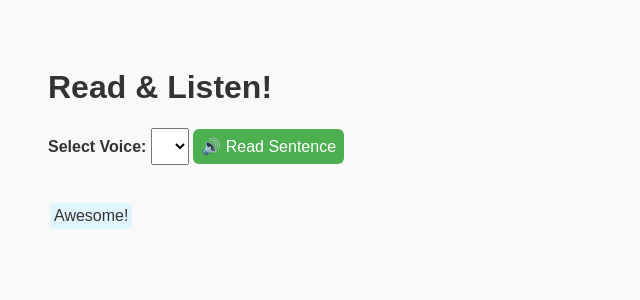
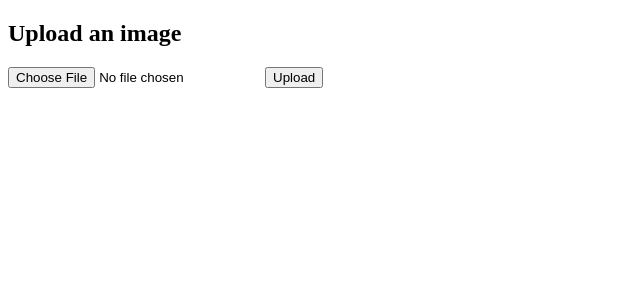
Before and after one commit to Faizan-Ali999/SayTheWord, a Flask app: page / in a window 1280 px wide. Shown: the top 300 px of the page, without its empty margins (0-640 px from the left). Run offline with Flask 3, Linux system fonts and the light colour scheme; lists and menus that the app fills with data are empty.

Commit message:
Add V2: Support local image upload with clickable OCR text

```diff
--- a/app.py
+++ b/app.py
@@ -1,11 +1,43 @@
-from flask import Flask, render_template
+from flask import Flask, render_template, request
+import pytesseract
+from PIL import Image
+import os
+import json
+
+pytesseract.pytesseract.tesseract_cmd = r'C:\Program Files\Tesseract-OCR\tesseract.exe'
 
 app = Flask(__name__)
+UPLOAD_FOLDER = 'static/uploads'
+app.config['UPLOAD_FOLDER'] = UPLOAD_FOLDER
 
-@app.route('/')
+@app.route('/', methods=['GET', 'POST'])
 def index():
-    book_text = "Awesome! "
-    return render_template('index.html', text=book_text)
+    text = ""
+    boxes = []
+    filename = ""
+    if request.method == 'POST':
+        image = request.files['image']
+        filename = image.filename
+        path = os.path.join(app.config['UPLOAD_FOLDER'], filename)
+        image.save(path)
+
+        img = Image.open(path)
+
+        # Extract text and word-level box info
+        data = pytesseract.image_to_data(img, output_type=pytesseract.Output.DICT)
+        n_boxes = len(data['level'])
+        for i in range(n_boxes):
+            if int(data['conf'][i]) > 60:  # Confidence threshold
+                word_info = {
+                    'text': data['text'][i],
+                    'left': data['left'][i],
+                    'top': data['top'][i],
+                    'width': data['width'][i],
+                    'height': data['height'][i]
+                }
+                boxes.append(word_info)
+
+    return render_template('index.html', filename=filename, boxes=json.dumps(boxes))
 
 if __name__ == '__main__':
     app.run(debug=True)
--- a/requirements.txt
+++ b/requirements.txt
@@ -1 +1,4 @@
 flask
+pytesseract
+Pillow
+opencv-python
--- a/templates/index.html
+++ b/templates/index.html
@@ -1,109 +1,61 @@
 <!DOCTYPE html>
-<html lang="en">
+<html>
 <head>
-  <meta charset="UTF-8">
-  <title>Kids Book Reader</title>
-  <link rel="stylesheet" href="{{ url_for('static', filename='style.css') }}">
+    <title>Clickable Image Text</title>
     <style>
-    span {
-      cursor: pointer;
-      background-color: #e1f5fe;
-      padding: 4px;
-      margin: 2px;
-      border-radius: 4px;
+        .image-container {
+            position: relative;
             display: inline-block;
         }
 
-    span:hover {
-      background-color: #81d4fa;
-    }
-
-    select, button {
-      margin-bottom: 20px;
-      padding: 8px;
-      font-size: 16px;
-    }
-
-    button {
-      background-color: #4CAF50;
-      color: white;
-      border: none;
-      border-radius: 6px;
+        .word-box {
+            position: absolute;
+            border: 1px solid rgba(0, 0, 255, 0.3);
+            background-color: rgba(255, 255, 255, 0.2);
             cursor: pointer;
-    }
-
-    button:hover {
-      background-color: #45a049;
         }
     </style>
 </head>
 <body>
-  <h1>Read & Listen!</h1>
+    <h2>Upload an image</h2>
+    <form method="post" enctype="multipart/form-data">
+        <input type="file" name="image" required>
+        <input type="submit" value="Upload">
+    </form>
 
-  <!-- Voice selection -->
-  <label for="voiceSelect"><strong>Select Voice:</strong></label>
-  <select id="voiceSelect"></select>
+    {% if filename %}
+    <h3>Click on a word to hear it:</h3>
+    <div class="image-container">
+        <img src="{{ url_for('static', filename='uploads/' + filename) }}" id="uploadedImage">
+        <!-- Word Overlays -->
+        <script>
+            const boxes = JSON.parse(`{{ boxes | safe }}`);
+            const container = document.querySelector('.image-container');
+            const img = document.getElementById('uploadedImage');
 
-  <!-- Read full sentence button -->
-  <button onclick="readFullSentence()">🔊 Read Sentence</button>
+            img.onload = () => {
+                const scaleX = img.width / img.naturalWidth;
+                const scaleY = img.height / img.naturalHeight;
 
-  <p id="book-text">
-    {% for word in text.split() %}
-      <span onclick="speak(this.innerText)">{{ word }}</span>
-    {% endfor %}
-  </p>
+                boxes.forEach(box => {
+                    const div = document.createElement('div');
+                    div.className = 'word-box';
+                    div.style.left = (box.left * scaleX) + 'px';
+                    div.style.top = (box.top * scaleY) + 'px';
+                    div.style.width = (box.width * scaleX) + 'px';
+                    div.style.height = (box.height * scaleY) + 'px';
+                    div.title = box.text;
 
-  <script>
-    let voices = [];
-    let selectedVoice = null;
+                    div.onclick = () => {
+                        const utter = new SpeechSynthesisUtterance(box.text);
+                        speechSynthesis.speak(utter);
+                    };
 
-    function populateVoiceList() {
-      voices = window.speechSynthesis.getVoices();
-
-      const voiceSelect = document.getElementById('voiceSelect');
-      voiceSelect.innerHTML = ''; // Clear old options
-
-      voices.forEach((voice, index) => {
-        const option = document.createElement('option');
-        option.value = index;
-        option.textContent = `${voice.name} (${voice.lang})`;
-        voiceSelect.appendChild(option);
-
-        if (
-          voice.name.includes("Google UK English Female") ||
-          voice.name.includes("Google US English") ||
-          voice.name.includes("Microsoft Zira")
-        ) {
-          voiceSelect.selectedIndex = index;
-          selectedVoice = voice;
-        }
+                    container.appendChild(div);
                 });
-    }
-
-    function speak(text) {
-      const clean = text.replace(/[.,!?]/g, "");
-      const msg = new SpeechSynthesisUtterance(clean);
-      if (selectedVoice) msg.voice = selectedVoice;
-      msg.rate = 0.85;
-      window.speechSynthesis.speak(msg);
-    }
-
-    function readFullSentence() {
-      const textContainer = document.getElementById('book-text');
-      const fullText = textContainer.innerText;
-      const clean = fullText.replace(/\s+/g, ' ').replace(/[.,!?]/g, "");
-      const msg = new SpeechSynthesisUtterance(clean);
-      if (selectedVoice) msg.voice = selectedVoice;
-      msg.rate = 0.85;
-      window.speechSynthesis.speak(msg);
-    }
-
-    document.getElementById('voiceSelect').addEventListener('change', function () {
-      selectedVoice = voices[this.value];
-    });
-
-    populateVoiceList();
-    window.speechSynthesis.onvoiceschanged = populateVoiceList;
+            };
         </script>
+    </div>
+    {% endif %}
 </body>
 </html>
```
Also changed, not shown: Screenshot (5).png (added), readme.md, static/uploads/Screenshot (5).png (added), 1 other file. Lines whose indentation alone changed are shown as unchanged.
